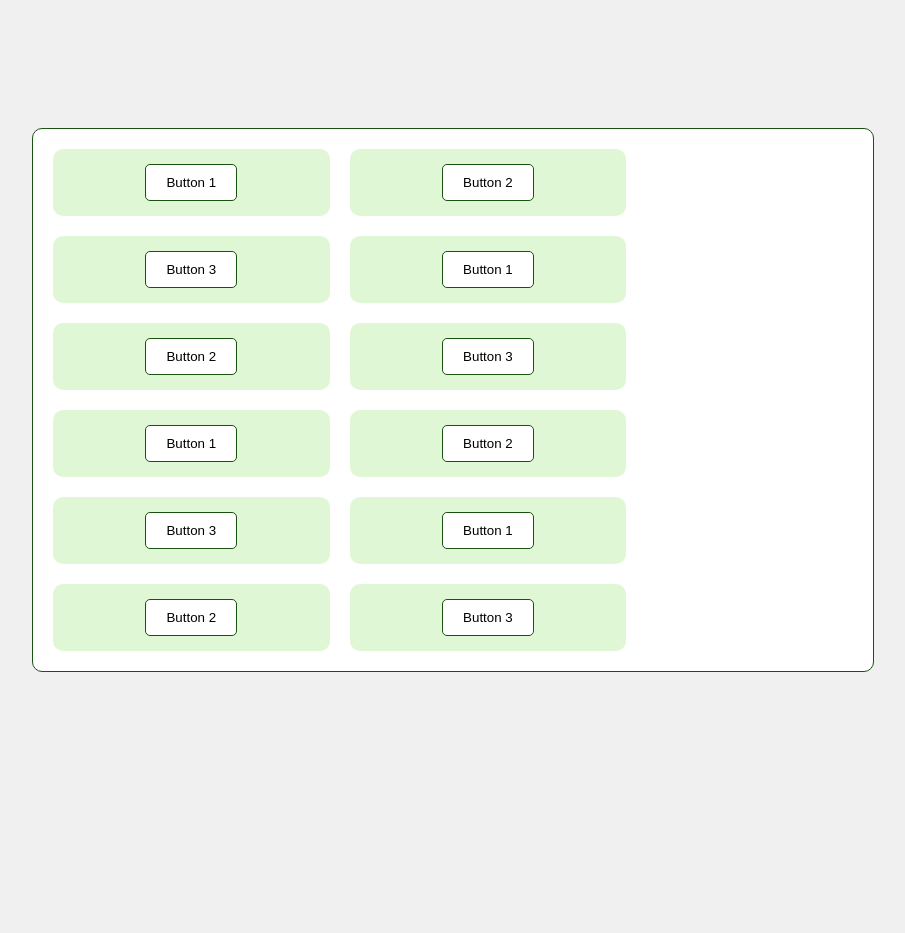
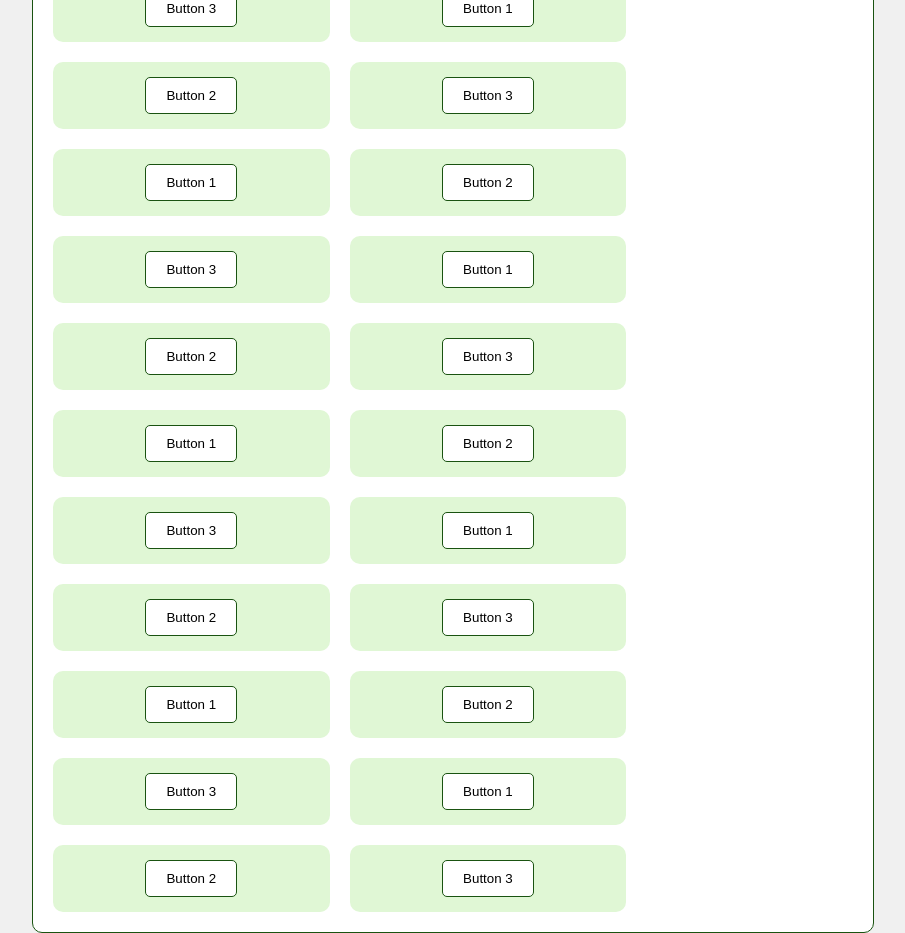
Before and after one commit to mysafetyhq/copygrid, a plain HTML site: page index.html in a window 1280 px wide. Shown: the whole page, without its empty margins (187-1092 px from the left). Before the commit the page ends 800 px from the top, so only its background shows below. Drawn offline with Linux system fonts and the light colour scheme.

Commit message:
Update index.html

```diff
--- a/index.html
+++ b/index.html
@@ -90,6 +90,42 @@
   <div class="box">
     <button class="button" onclick="copyToClipboard('Text 3')">Button 3</button>
   </div>
+  <div class="box">
+    <button class="button" onclick="copyToClipboard('Text 1')">Button 1</button>
+  </div>
+  <div class="box">
+    <button class="button" onclick="copyToClipboard('Text 2')">Button 2</button>
+  </div>
+  <div class="box">
+    <button class="button" onclick="copyToClipboard('Text 3')">Button 3</button>
+  </div>
+  <div class="box">
+    <button class="button" onclick="copyToClipboard('Text 1')">Button 1</button>
+  </div>
+  <div class="box">
+    <button class="button" onclick="copyToClipboard('Text 2')">Button 2</button>
+  </div>
+  <div class="box">
+    <button class="button" onclick="copyToClipboard('Text 3')">Button 3</button>
+  </div>
+  <div class="box">
+    <button class="button" onclick="copyToClipboard('Text 1')">Button 1</button>
+  </div>
+  <div class="box">
+    <button class="button" onclick="copyToClipboard('Text 2')">Button 2</button>
+  </div>
+  <div class="box">
+    <button class="button" onclick="copyToClipboard('Text 3')">Button 3</button>
+  </div>
+  <div class="box">
+    <button class="button" onclick="copyToClipboard('Text 1')">Button 1</button>
+  </div>
+  <div class="box">
+    <button class="button" onclick="copyToClipboard('Text 2')">Button 2</button>
+  </div>
+  <div class="box">
+    <button class="button" onclick="copyToClipboard('Text 3')">Button 3</button>
+  </div>
   <!-- Add more boxes/buttons as needed -->
 </div>
 
```
